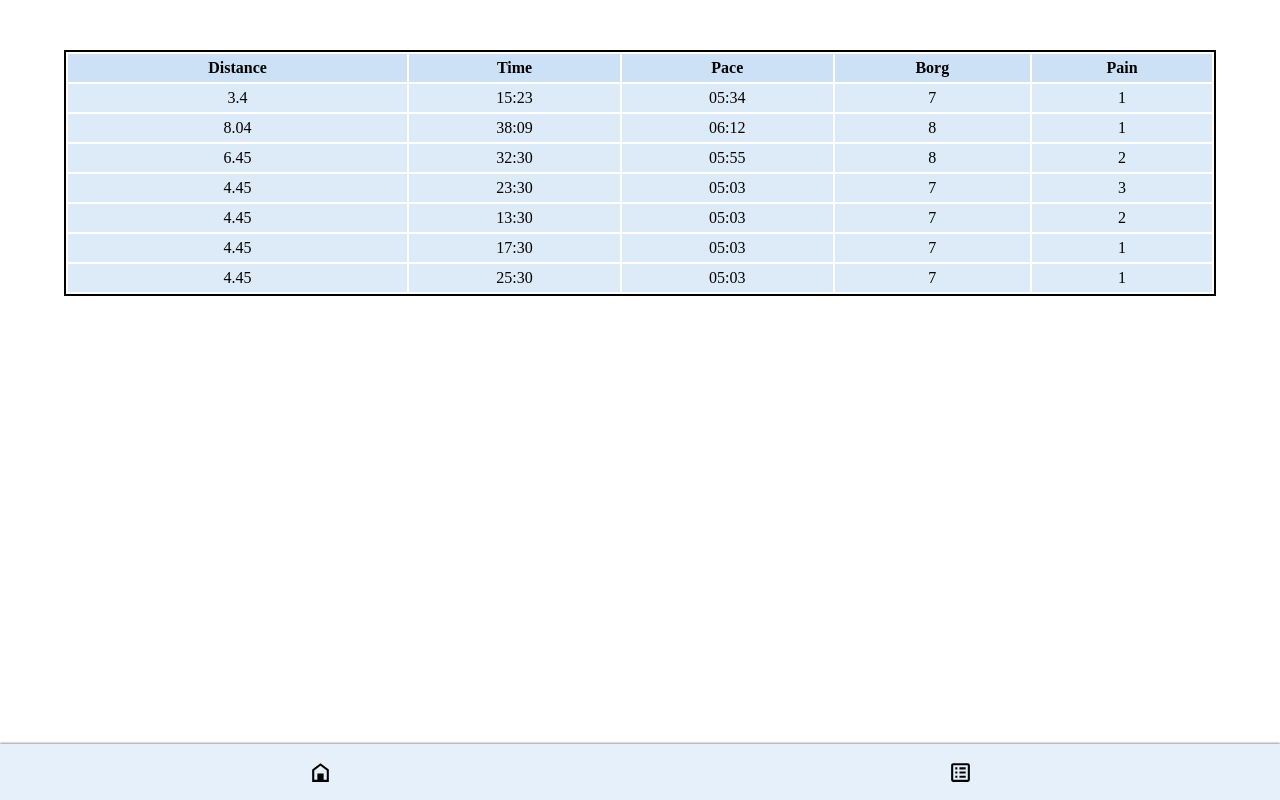
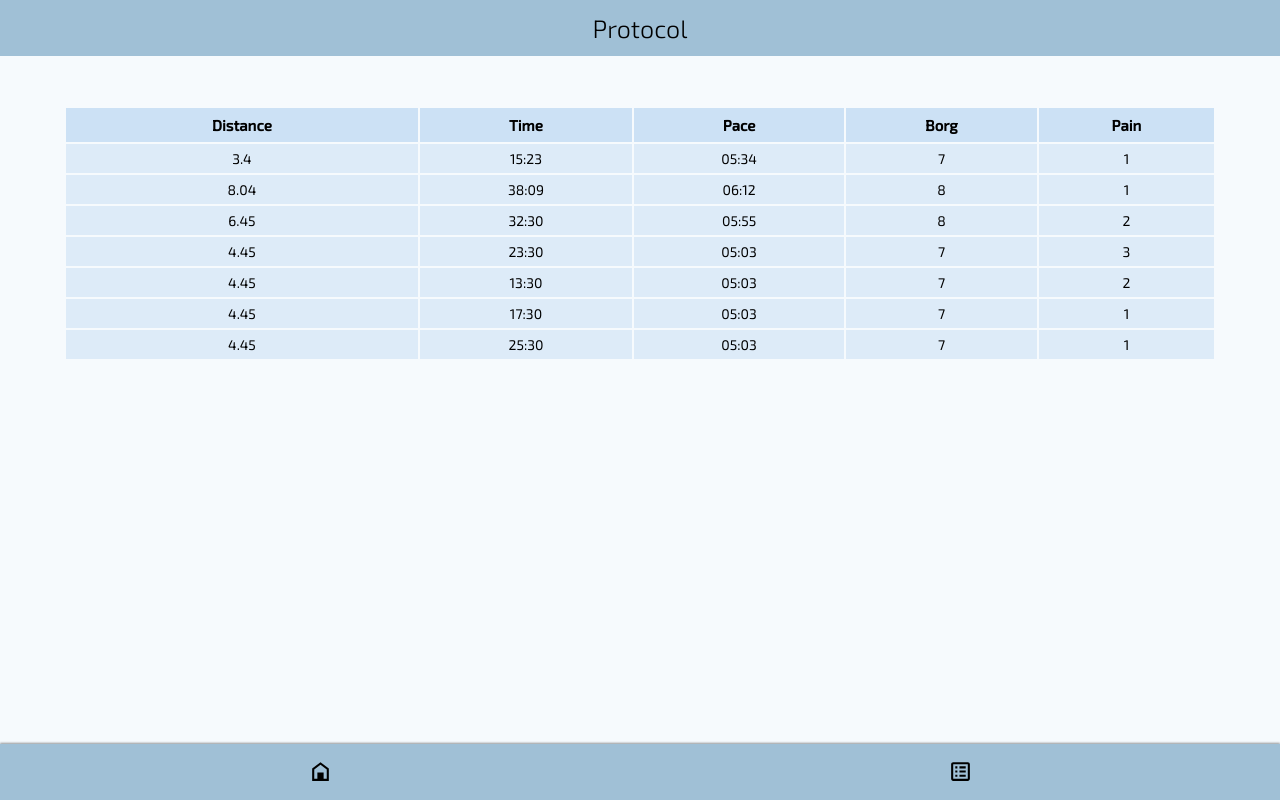
Before and after one commit to j-eick/capstone-project, a Next.js app: page /run-protocol in a window 1280 px wide. Built offline with nearby package versions, Linux system fonts and the light colour scheme.

Commit message:
header, nav, chart, form, table 1/2

```diff
--- a/src/components/CollapsibleForm/index.js
+++ b/src/components/CollapsibleForm/index.js
@@ -24,7 +24,7 @@ const StyledRunbutton = styled.button`
 	}};
 	border: none;
 	border-radius: 0 0 20px 20px;
-	box-shadow: rgba(0, 0, 0, 0.16) 0 2px 5px, 0 2px 5px 0 darkgray inset;
+	box-shadow: rgba(0, 0, 0, 0.16) 0 2px 5px, 0 2px 5px 0 #fff inset;
 `;
 
 const StyledContainerDiv = styled.div`
--- a/src/components/CollapsibleRow/index.js
+++ b/src/components/CollapsibleRow/index.js
@@ -10,7 +10,8 @@ const StyledTRBody = styled.tr`
 	background-color: #ddebf8;
 `;
 const StyledTD = styled.td`
-	padding: 5px 0;
+	padding: 6px 0;
+	font-size: var(--font_size_tableCell);
 	text-align: center;
 `;
 const StyledDiv = styled.div`
--- /dev/null
+++ b/src/components/Header/home.js
@@ -0,0 +1,54 @@
+// import {useState} from 'react';
+import styled from 'styled-components';
+
+const StyledTitleDiv = styled.div`
+	display: flex;
+	position: fixed;
+	top: 0;
+	justify-content: center;
+	width: 100%;
+	background-color: #a0c0d6;
+	/* background-image: linear-gradient(
+		120deg,
+		hsl(208deg 100% 33%) 0%,
+		hsl(205deg 100% 34%) 6%,
+		hsl(203deg 100% 35%) 14%,
+		hsl(200deg 100% 35%) 22%,
+		hsl(197deg 100% 36%) 30%,
+		hsl(195deg 100% 36%) 38%,
+		hsl(192deg 100% 36%) 46%,
+		hsl(189deg 100% 36%) 53%,
+		hsl(186deg 100% 35%) 60%,
+		hsl(184deg 59% 44%) 66%,
+		hsl(180deg 42% 49%) 72%,
+		hsl(175deg 40% 55%) 77%,
+		hsl(169deg 39% 60%) 82%,
+		hsl(162deg 38% 65%) 86%,
+		hsl(153deg 37% 70%) 89%,
+		hsl(142deg 36% 75%) 92%,
+		hsl(128deg 34% 79%) 95%,
+		hsl(110deg 36% 82%) 97%,
+		hsl(94deg 42% 85%) 98%,
+		hsl(80deg 49% 88%) 99%,
+		hsl(68deg 61% 91%) 100%,
+		hsl(56deg 100% 95%) 100%
+	); */
+	/* box-shadow: 0 -1px 2px rgba(0, 0, 0, 0.4); */
+	box-shadow: 0 -1px 2px #df7356;
+`;
+
+const StyledH1 = styled.h1`
+	margin: 13px 0;
+	font-size: var(--font_size_header);
+	font-weight: var(--font_weight_header);
+`;
+
+export default function HomeTitle() {
+	// const [title, setTitle] = useState(false);
+
+	return (
+		<StyledTitleDiv>
+			<StyledH1>Dashboard</StyledH1>
+		</StyledTitleDiv>
+	);
+}
--- a/src/components/Nav/index.js
+++ b/src/components/Nav/index.js
@@ -9,14 +9,14 @@ const StyledNav = styled.nav`
 	display: flex;
 	position: fixed;
 	bottom: 0;
+	align-items: center;
 	width: 100%;
 	height: 7%;
-	background-color: #e5f0fa;
+	background-color: #a0c0d6;
 	box-shadow: 0 -1px 2px rgba(0, 0, 0, 0.4);
 `;
 const StyledUl = styled.ul`
 	display: flex;
-	position: relative;
 	flex-direction: row;
 	justify-content: space-around;
 	width: 100%;
@@ -25,6 +25,10 @@ const StyledUl = styled.ul`
 const StyledLi = styled.li`
 	list-style: none;
 `;
+// const StyledP = styled.p`
+// 	margin: 0;
+// 	padding: 0;
+// `;
 
 /*******************************************************
  * *********************  COMPONENT  *******************
--- a/src/components/RunChart/index.js
+++ b/src/components/RunChart/index.js
@@ -36,9 +36,11 @@ ChartJS.register(
 
 const StyledChartDiv = styled.div`
 	height: auto;
-	margin: 50px 0 0 0;
+	margin: 90px 15px 0 15px;
 	padding: 5px;
+	border-radius: 15px;
 	box-shadow: rgba(0, 0, 0, 0.16) 0 3px 6px, rgba(0, 0, 0, 0.15) 0 3px 6px;
+	background-color: #ffffff;
 `;
 
 // ################# COMPONENT #################
--- a/src/components/Table/index.js
+++ b/src/components/Table/index.js
@@ -9,13 +9,14 @@ import CollapsibleRow from '../CollapsibleRow';
 const StyledTableContainer = styled.table`
 	width: 90vw;
 	margin: 50px auto;
-	border: 2px solid black;
+	border-collapse: separate;
 `;
 const StyledTRHead = styled.tr`
 	background-color: #cce1f5;
 `;
 const StyledTH = styled.th`
-	padding: 5px 0;
+	padding: 8px 0;
+	font-size: var(--font_size_tableHead);
 `;
 
 /**
--- a/src/pages/_document.js
+++ b/src/pages/_document.js
@@ -1,4 +1,4 @@
-import Document from 'next/document';
+import Document, {Html, Head, Main, NextScript} from 'next/document';
 import {ServerStyleSheet} from 'styled-components';
 
 export default class MyDocument extends Document {
@@ -21,4 +21,26 @@ export default class MyDocument extends Document {
 			sheet.seal();
 		}
 	}
+	render() {
+		return (
+			<Html>
+				<Head>
+					<link
+						href="https://fonts.googleapis.com/css2?family=Inter&display=optional"
+						rel="stylesheet"
+					/>
+					<link rel="preconnect" href="https://fonts.googleapis.com" />
+					<link rel="preconnect" href="https://fonts.gstatic.com" crossOrigin />
+					<link
+						href="https://fonts.googleapis.com/css2?family=Exo+2:ital,wght@0,100;0,200;0,300;0,400;0,500;1,100&display=swap"
+						rel="stylesheet"
+					/>
+				</Head>
+				<body>
+					<Main />
+					<NextScript />
+				</body>
+			</Html>
+		);
+	}
 }
--- a/src/pages/index.js
+++ b/src/pages/index.js
@@ -1,5 +1,6 @@
 import Head from 'next/head';
 
+import HeaderHome from '../components/Header/home';
 import Layout from '../components/Layout';
 import LineChart from '../components/RunChart';
 
@@ -9,7 +10,10 @@ export default function HomePage() {
 			<Head>
 				<title key="title">Capstone Project</title>
 				<meta key="description" name="description" content="This is my project" />
+				<link rel="preconnect" href="https://fonts.googleapis.com" />
+				<link rel="preconnect" href="https://fonts.gstatic.com" crossOrigin />
 			</Head>
+			<HeaderHome />
 			<LineChart />
 		</Layout>
 	);
--- a/src/pages/run-protocol.js
+++ b/src/pages/run-protocol.js
@@ -1,9 +1,25 @@
+import styled from 'styled-components';
+
 import Layout from '../components/Layout';
 import DataTable from '../components/Table';
+
+const StyledTitleContainer = styled.div`
+	display: flex;
+	justify-content: center;
+	background-color: #a0c0d6;
+`;
+const StyledH1 = styled.h1`
+	margin: 13px 0;
+	font-size: var(--font_size_header);
+	font-weight: var(--font_weight_header);
+`;
 
 export default function RunProtocolPage() {
 	return (
 		<Layout>
+			<StyledTitleContainer>
+				<StyledH1>Protocol</StyledH1>
+			</StyledTitleContainer>
 			<DataTable />
 		</Layout>
 	);
--- a/src/styles.js
+++ b/src/styles.js
@@ -9,10 +9,18 @@ export const GlobalStyle = createGlobalStyle`
 
 	:root {
 		--fontsize_title: 2.5rem;
+		--wallpaper_color: #f6fafd;
+		--form_input_underline: 0.75px solid black;
+		--font_size_inputLabels: 1.2rem;
+		--font_italic_text: italic;
+		--font_size_tableHead: 1.5rem;
+		--font_size_header: 2.5rem;
+		--font_weight_header: 300;
+		--font_size_tableCell: 1.4rem;
 	}
 
 	html {
-		font-size: 16px;
+		font-size: 62.5%;
 	}
 
 	body {
@@ -20,6 +28,8 @@ export const GlobalStyle = createGlobalStyle`
 		flex-direction: column;
 		margin: 0;
 		padding: 0;
+		background-color: #f6fafd;
+		font-family: 'Exo 2', sans-serif;
 	}
 
 	nav {
```
Also changed, not shown: src/components/RunForm/index.js (+22 -7 lines), src/components/Header/run-protocol.js (added).
